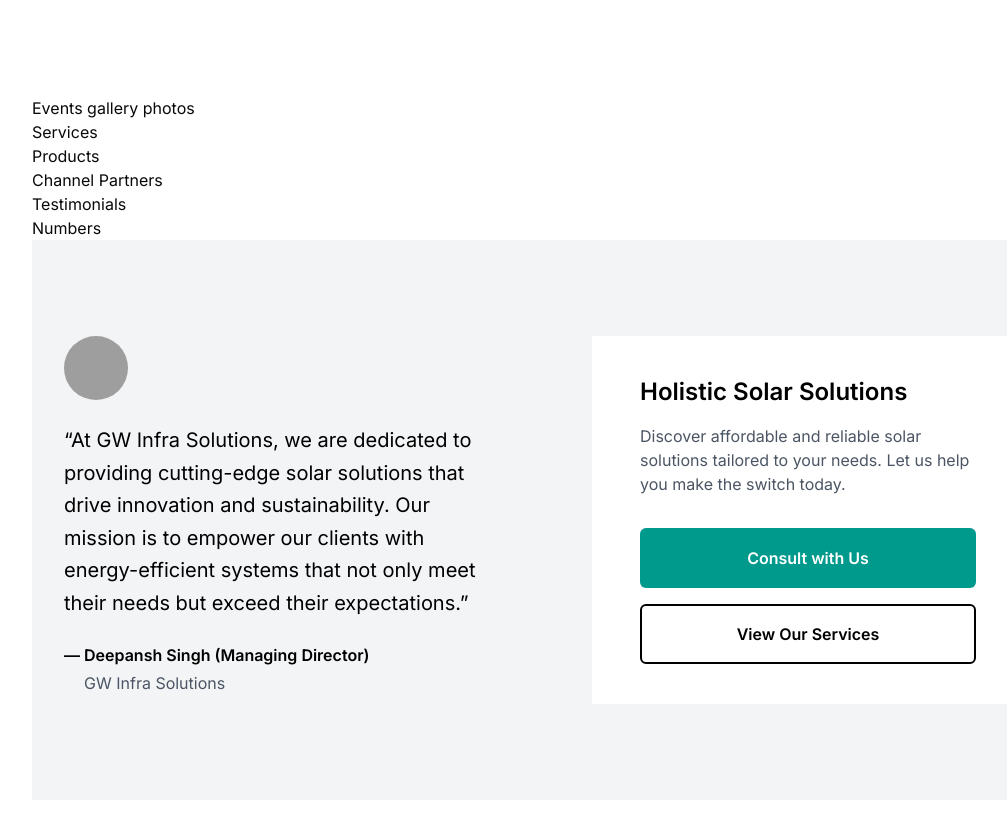
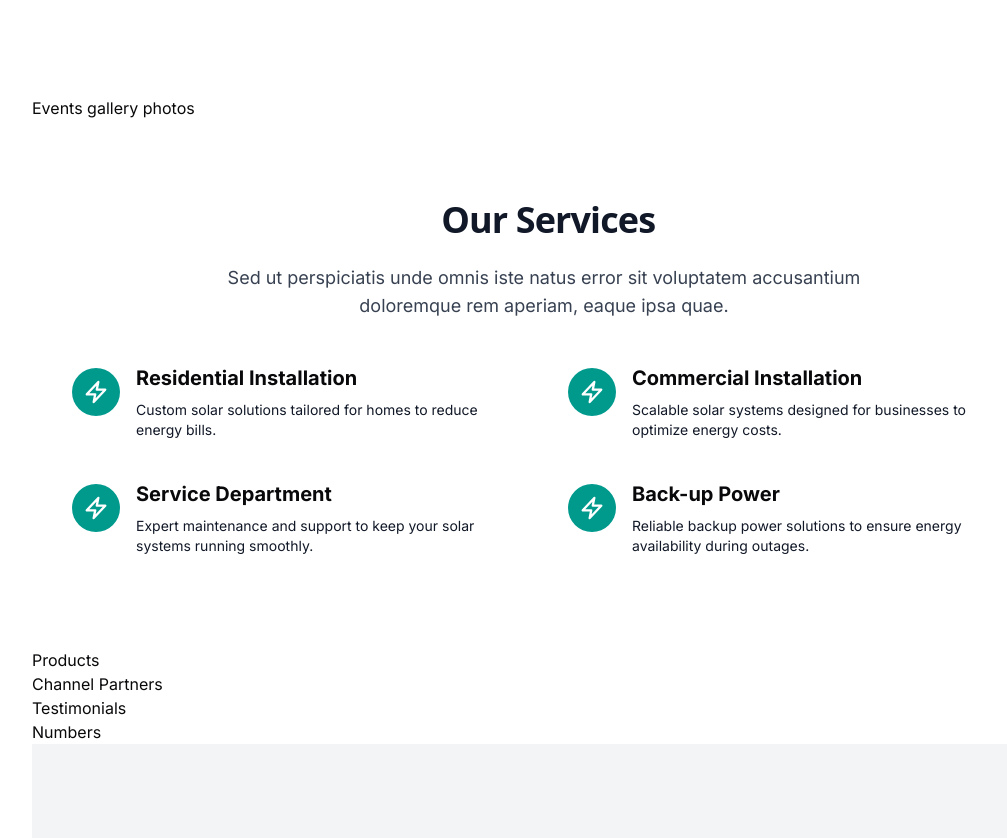
Before and after one commit to subhadip6296/Solar_project, a React (Vite) app in the folder client/: page / in a window 1280 px wide. Shown: the part 768-1606 px from the top of the page, without its empty margins (96-1103 px from the left). Built offline with nearby package versions, Linux system fonts and the light colour scheme; grey boxes are pictures that could not be loaded; a web font is replaced by a local one.

Commit message:
services added

```diff
--- a/client/src/components/homeCompo/Cta.jsx
+++ b/client/src/components/homeCompo/Cta.jsx
@@ -1,5 +1,6 @@
 import React from "react";
 import { Button } from "../ui/button";
+import { Link } from "react-router-dom";
 const Cta = () => {
   return (
     <>
@@ -40,23 +41,23 @@
                     your needs. Let us help you make the switch today.
                   </p>
 
-                  <a
-                    href="#"
+                  <Link
+                    to={"/contact"}
                     title=""
                     className="flex items-center justify-center w-full px-4 py-4 mt-8 text-base font-semibold text-white transition-all duration-200 bg-[#009A8D] border-2 border-transparent rounded-md hover:bg-[#009A8D]/90"
                     role="button"
                   >
                     Consult with Us
-                  </a>
+                  </Link>
 
-                  <a
-                    href="#"
+                  <Link
+                    to={"/services"}
                     title=""
                     className="flex items-center justify-center w-full px-4 py-4 mt-4 text-base font-semibold text-black transition-all duration-200 bg-transparent border-2 border-black rounded-md hover:bg-black focus:bg-black hover:text-white focus:text-white"
                     role="button"
                   >
                     View Our Services
-                  </a>
+                  </Link>
                 </div>
               </div>
             </div>
--- a/client/src/components/homeCompo/Services.jsx
+++ b/client/src/components/homeCompo/Services.jsx
@@ -1,11 +1,113 @@
+import { Key } from "lucide-react";
 import React from "react";
 
 const Services = () => {
+  const services = [
+    {
+      servicename: "Residential Installation",
+      desc: "Custom solar solutions tailored for homes to reduce energy bills.",
+      icon: (
+        <polygon
+          strokeWidth="3"
+          strokeLinecap="round"
+          strokeLinejoin="round"
+          fill="none"
+          points="29 13 14 29 25 29 23 39 38 23 27 23"
+        />
+      ),
+    },
+    {
+      servicename: "Commercial Installation",
+      desc: "Scalable solar systems designed for businesses to optimize energy costs.",
+      icon: (
+        <polygon
+          strokeWidth="3"
+          strokeLinecap="round"
+          strokeLinejoin="round"
+          fill="none"
+          points="29 13 14 29 25 29 23 39 38 23 27 23"
+        />
+      ),
+    },
+    ,
+    {
+      servicename: "Service Department",
+      desc: " Expert maintenance and support to keep your solar systems running smoothly.",
+      icon: (
+        <polygon
+          strokeWidth="3"
+          strokeLinecap="round"
+          strokeLinejoin="round"
+          fill="none"
+          points="29 13 14 29 25 29 23 39 38 23 27 23"
+        />
+      ),
+    },
+
+    {
+      servicename: "Back-up Power",
+      desc: "Reliable backup power solutions to ensure energy availability during outages.",
+      icon: (
+        <polygon
+          strokeWidth="3"
+          strokeLinecap="round"
+          strokeLinejoin="round"
+          fill="none"
+          points="29 13 14 29 25 29 23 39 38 23 27 23"
+        />
+      ),
+    },
+  ];
   return (
     <>
-      <div>Services</div>
+      <div className="px-4 py-16 mx-auto sm:max-w-xl md:max-w-full lg:max-w-screen-xl md:px-24 lg:px-8 lg:py-20">
+        <div className="max-w-xl mb-10 md:mx-auto sm:text-center lg:max-w-2xl md:mb-12">
+
+          <h2 className="max-w-lg mb-6 font-sans text-3xl font-bold leading-none tracking-tight text-gray-900 sm:text-4xl md:mx-auto">
+            <span className="relative inline-block">
+
+              <span className="relative"></span>
+            </span>{" "}
+            Our Services
+          </h2>
+          <p className="text-base text-gray-700 md:text-lg">
+            Sed ut perspiciatis unde omnis iste natus error sit voluptatem
+            accusantium doloremque rem aperiam, eaque ipsa quae.
+          </p>
+        </div>
+        <div className="grid max-w-screen-lg gap-8 row-gap-10 mx-auto lg:grid-cols-2">
+         {services.map((service,index)=>
+           (
+            <div key={index}>
+              <div  className="flex flex-col max-w-md sm:mx-auto sm:flex-row">
+                <div className="mr-4">
+                  <div className="flex items-center justify-center w-12 h-12 mb-4 rounded-full bg-pcolor">
+                    <svg
+                      className="w-10 h-10 text-deep-purple-accent-400"
+                      stroke="currentColor"
+                      color="white"
+                      viewBox="0 0 52 52"
+                    >
+                     {service.icon}
+                    </svg>
+                  </div>
+                </div>
+                <div>
+                  <h6 className="mb-3 text-xl font-bold leading-5">
+                    {service.servicename}
+                  </h6>
+                  <p className="mb-3 text-sm text-gray-900">
+                   {service.desc}
+                  </p>
+                </div>
+              </div>
+            </div>
+          )
+         )}
+        </div>
+      </div>
     </>
   );
-};
+}
 
 export default Services;
```
